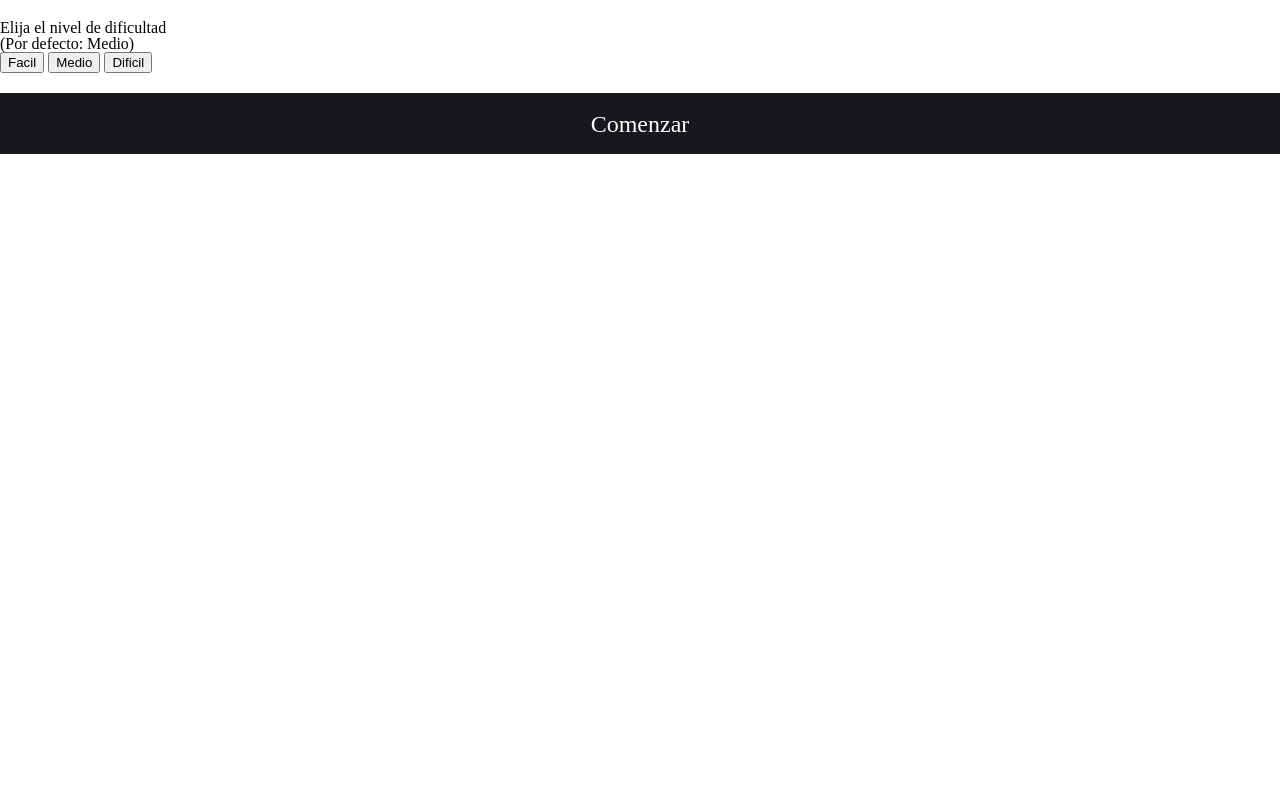
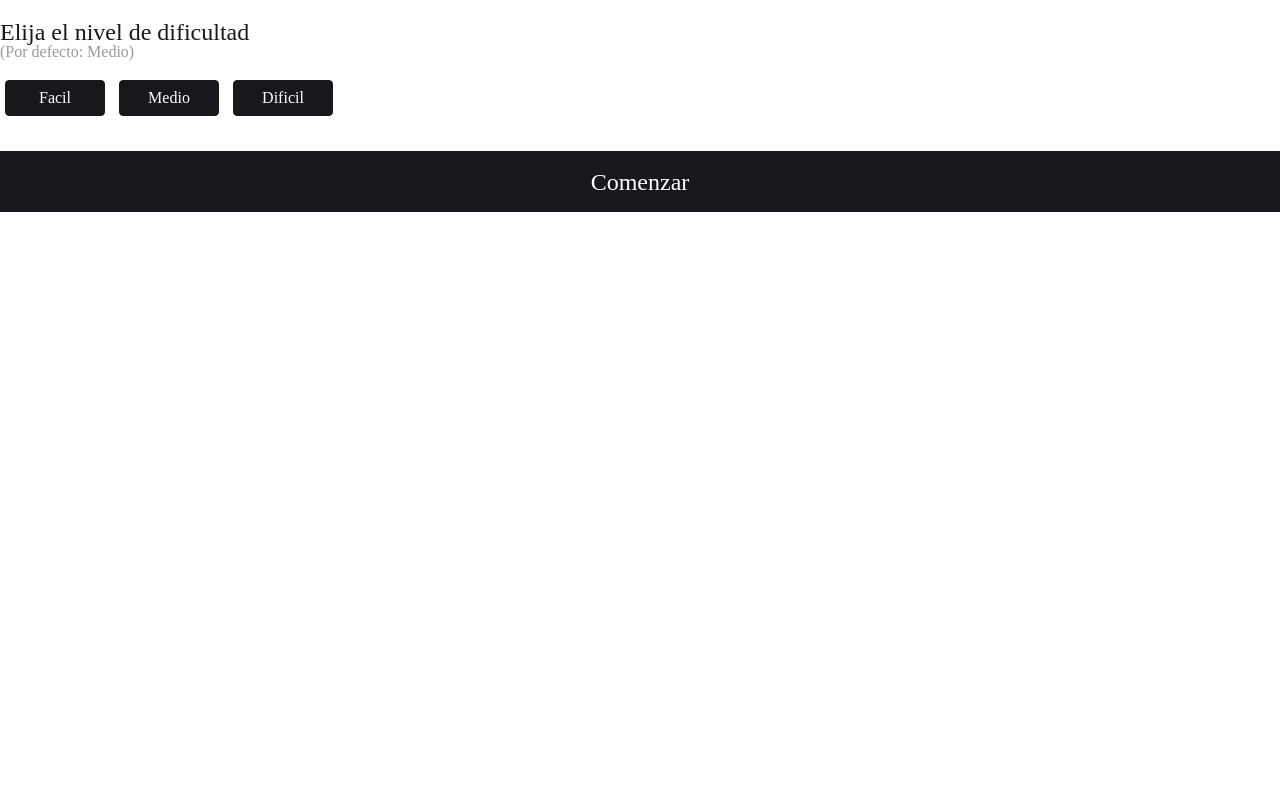
Before and after one commit to AndoniUTT/car-racing, a plain HTML site: page index.html in a window 1280 px wide. Shown: the top 797 px of the page. Drawn offline with Linux system fonts and the light colour scheme.

Commit message:
07 Correccion Final- Agregacion css

```diff
--- a/index.html
+++ b/index.html
@@ -2,6 +2,7 @@
 <html lang="en">
 <head>
     <meta charset="UTF-8">
+    <meta http-equiv="X-UA-Compatible" content="IE=edge" />
     <meta name="viewport" content="width=device-width, initial-scale=1.0">
     <title>Racing Game</title>
     <link rel="stylesheet" href="style.css" />
@@ -11,11 +12,11 @@
         <div class="start_menu slideDown">
           <div class="start_menu-container">
             <div class="difficulty">
-              <p class="difficulty_title">Elija el nivel de dificultad</p>
-              <p class="difficulty_subtitle">(Por defecto: Medio)</p>
-              <button class="difficulty_button easy">Facil</button>
-              <button class="difficulty_button medium">Medio</button>
-              <button class="difficulty_button hard">Dificil</button>
+              <p class="difficulty__title">Elija el nivel de dificultad</p>
+              <p class="difficulty__subtitle">(Por defecto: Medio)</p>
+              <button class="difficulty__button easy">Facil</button>
+              <button class="difficulty__button medium">Medio</button>
+              <button class="difficulty__button hard">Dificil</button>
               <p class="difficulty-selected"></p>
             </div>
             <button class="game__start">Comenzar</button>
```
